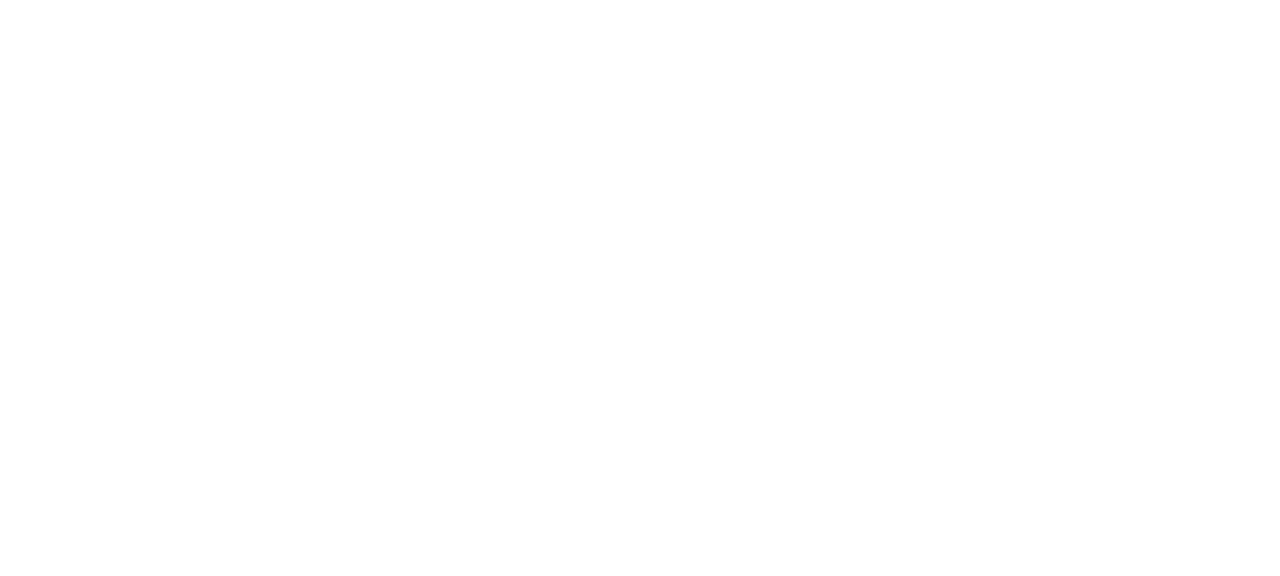
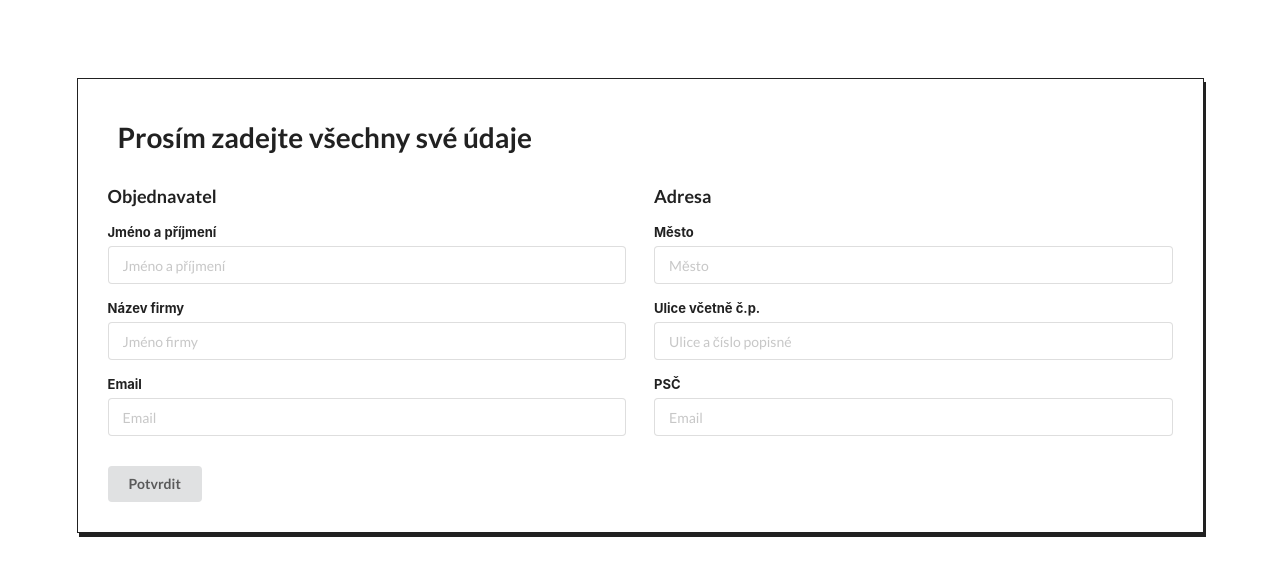
Before and after one commit to JakubPelz/Fapi, a React (Create React App) app in the folder frontend/: page /customer in a window 1280 px wide. Before the commit this address had no page. Shown: the top 576 px of the page. Built offline with nearby package versions, Linux system fonts and the light colour scheme.

Commit message:
Customer JSX done

```diff
--- a/frontend/package.json
+++ b/frontend/package.json
@@ -3,6 +3,8 @@
   "version": "0.1.0",
   "private": true,
   "dependencies": {
+    "@emotion/react": "^11.9.0",
+    "@emotion/styled": "^11.8.1",
     "@testing-library/jest-dom": "^5.16.4",
     "@testing-library/react": "^13.1.1",
     "@testing-library/user-event": "^13.5.0",
--- a/frontend/public/index.html
+++ b/frontend/public/index.html
@@ -24,7 +24,8 @@
       work correctly both with client-side routing and a non-root public URL.
       Learn how to configure a non-root public URL by running `npm run build`.
     -->
-    <title>React App</title>
+    <title>Fapi - Order App</title>
+    <link rel="stylesheet" type="text/css" href="https://cdnjs.cloudflare.com/ajax/libs/semantic-ui/2.4.1/semantic.min.css">
   </head>
   <body>
     <noscript>You need to enable JavaScript to run this app.</noscript>
--- a/frontend/src/components/routes/Routes.js
+++ b/frontend/src/components/routes/Routes.js
@@ -1,3 +1,4 @@
+import CustomerInfo from '../../pages/CustomerInfo';
 import Home from '../../pages/Home';
 
 const routes = [
@@ -6,7 +7,12 @@
     exact: true,
     component: Home,
     name: 'Home Page',
-    protected: false,
+  },
+  {
+    path: '/customer',
+    exact: true,
+    component: CustomerInfo,
+    name: 'Customer Information',
   },
 ];
 
--- a/frontend/src/index.css
+++ b/frontend/src/index.css
@@ -5,9 +5,17 @@
     sans-serif;
   -webkit-font-smoothing: antialiased;
   -moz-osx-font-smoothing: grayscale;
+  background-color: #ffffff;
 }
 
 code {
   font-family: source-code-pro, Menlo, Monaco, Consolas, 'Courier New',
     monospace;
 }
+
+#CustomerInfo {
+  background-color: white;
+  border: 1px solid;
+  padding: 10px;
+  box-shadow: 2px 4px;
+}
--- /dev/null
+++ b/frontend/src/pages/CustomerInfo.jsx
@@ -0,0 +1,112 @@
+import React from 'react'
+import { UserContext } from '../components/context/UserContext'
+
+const CustomerInfo = () => {
+  const { user, setUser } = React.useContext(UserContext)
+
+  const submit = async (e) => {
+    e.preventDefault();
+  }
+  return (
+    <div className='ui vertical mashead segment' style={{ marginTop: "50px" }}>
+      <div className='ui center aligned container'>
+        <div className="ui vertical left aligned footer segment">
+          <div className="center aligned container" id='CustomerInfo'>
+            <div style={{ margin: "30px" }}>
+              <h1>Prosím zadejte všechny své údaje</h1>
+            </div>
+            <div style={{ margin: "20px" }}>
+              <form className="ui form">
+                <div className="ui stackable inverted divided grid">
+                  <div className="eight wide column">
+                    <div className="field">
+                      <h3>Objednavatel</h3>
+                      <label>Jméno a příjmení</label>
+                      <input
+                        type="text"
+                        name="First name"
+                        placeholder="Jméno a příjmení"
+                        id="First name"
+                        required
+
+                      />
+                    </div>
+                    <div className="field">
+                      <label>Název firmy</label>
+                      <input
+                        type="text"
+                        name="Last name"
+                        placeholder="Jméno firmy"
+                        id="Last name"
+                        required
+                      /*      onChange={(e) => setCompanyName(e.target.value)} */
+                      />
+                    </div>
+                    <div className="field">
+                      <label>Email</label>
+                      <input
+                        type="text"
+                        name="email"
+                        placeholder="Email"
+                        id="email"
+                        required
+                      /*   onChange={(e) => setEmail(e.target.value)} */
+                      />
+                    </div>
+                  </div>
+
+                  <div className="eight wide column">
+                    <h3>Adresa</h3>
+                    <div className="field">
+                      <label>Město</label>
+                      <input
+                        type="text"
+                        name="First name"
+                        placeholder="Město"
+                        id="First name"
+                        required
+                      /*        onChange={(e) => setCity(e.target.value)} */
+                      />
+                    </div>
+                    <div className="field">
+                      <label>Ulice včetně č.p.</label>
+                      <input
+                        type="text"
+                        name="Last name"
+                        placeholder="Ulice a číslo popisné"
+                        id="Last name"
+                        required
+                      /*             onChange={(e) => setStreet(e.target.value)} */
+                      />
+                    </div>
+                    <div className="field">
+                      <label>PSČ</label>
+                      <input
+                        type="text"
+                        name="email"
+                        placeholder="Email"
+                        id="email"
+                        required
+                      /*            onChange={(e) => setZipCide(e.target.value)} */
+                      />
+                    </div>
+                  </div>
+                </div>
+
+                <button
+                  className="ui button"
+                  type="submit"
+                  style={{ marginTop: '30px' }}
+
+                >
+                  Potvrdit
+                </button>
+              </form>
+            </div>
+          </div>
+        </div></div>
+    </div >
+  )
+}
+
+export default CustomerInfo
--- a/frontend/src/pages/Home.jsx
+++ b/frontend/src/pages/Home.jsx
@@ -1,8 +1,20 @@
 import React from 'react'
+import { NavLink } from 'react-router-dom'
 
 const Home = () => {
   return (
-    <div>Home</div>
+    <div className='ui middle aligned center aligned grid'>
+      <div className="column" style={{ marginTop: "15%" }}>
+        <h1>Fapi - Oreder App</h1>
+        <div style={{ height: "30px" }}></div>
+        <NavLink to="/customer">
+          <div className="ui huge violet button" id="topButton">
+            "First step"
+            <i className="right arrow icon" />
+          </div>
+        </NavLink>
+      </div>
+    </div>
   )
 }
 
```
Also changed, not shown: 1 other file (tests, documents, lock files or other folders).
